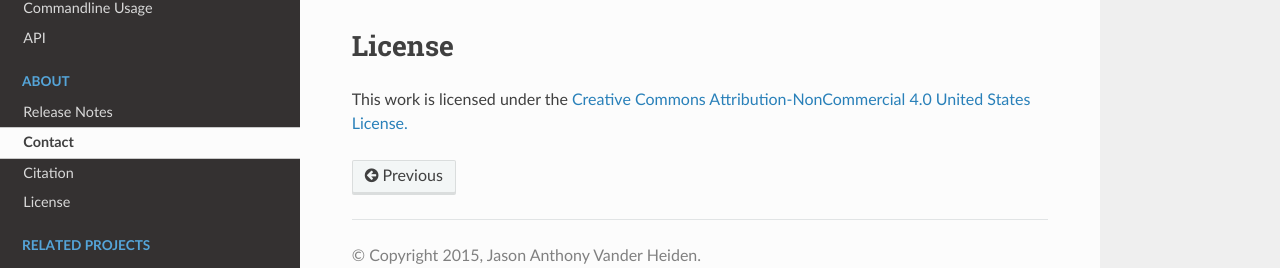
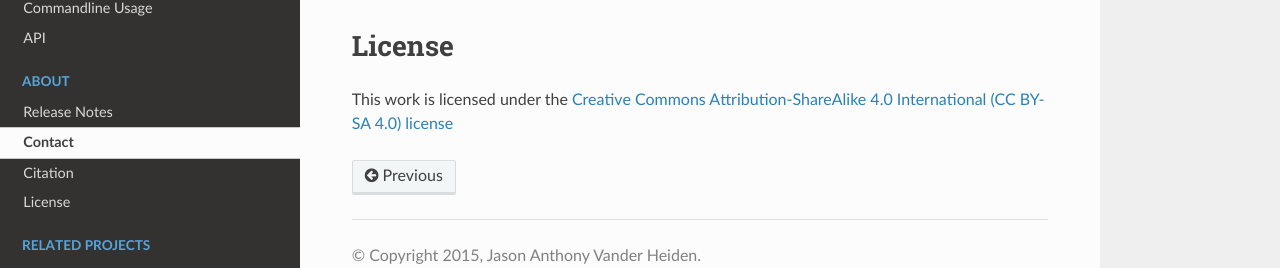
Before and after one commit to immcantation/changeo, a Sphinx documentation site: the page built from docs/info.rst, in a window 1280 px wide. Shown: the part 458-726 px from the top of the page. Built offline with Sphinx 7.4.7 and the Read the Docs theme 2.0.0, drawn with Linux system fonts in a browser that asks for light colours; formulas are drawn with MathJax 3.

Commit message:
Updated license in docs.

```diff
--- a/docs/info.rst
+++ b/docs/info.rst
@@ -22,4 +22,4 @@ License
 --------------------------------------------------------------------------------
 
 This work is licensed under the
-`Creative Commons Attribution-NonCommercial 4.0 United States License. <http://creativecommons.org/licenses/by-nc/3.0/us>`__
+`Creative Commons Attribution-ShareAlike 4.0 International (CC BY-SA 4.0) license <https://creativecommons.org/licenses/by-sa/4.0/>`__
```
